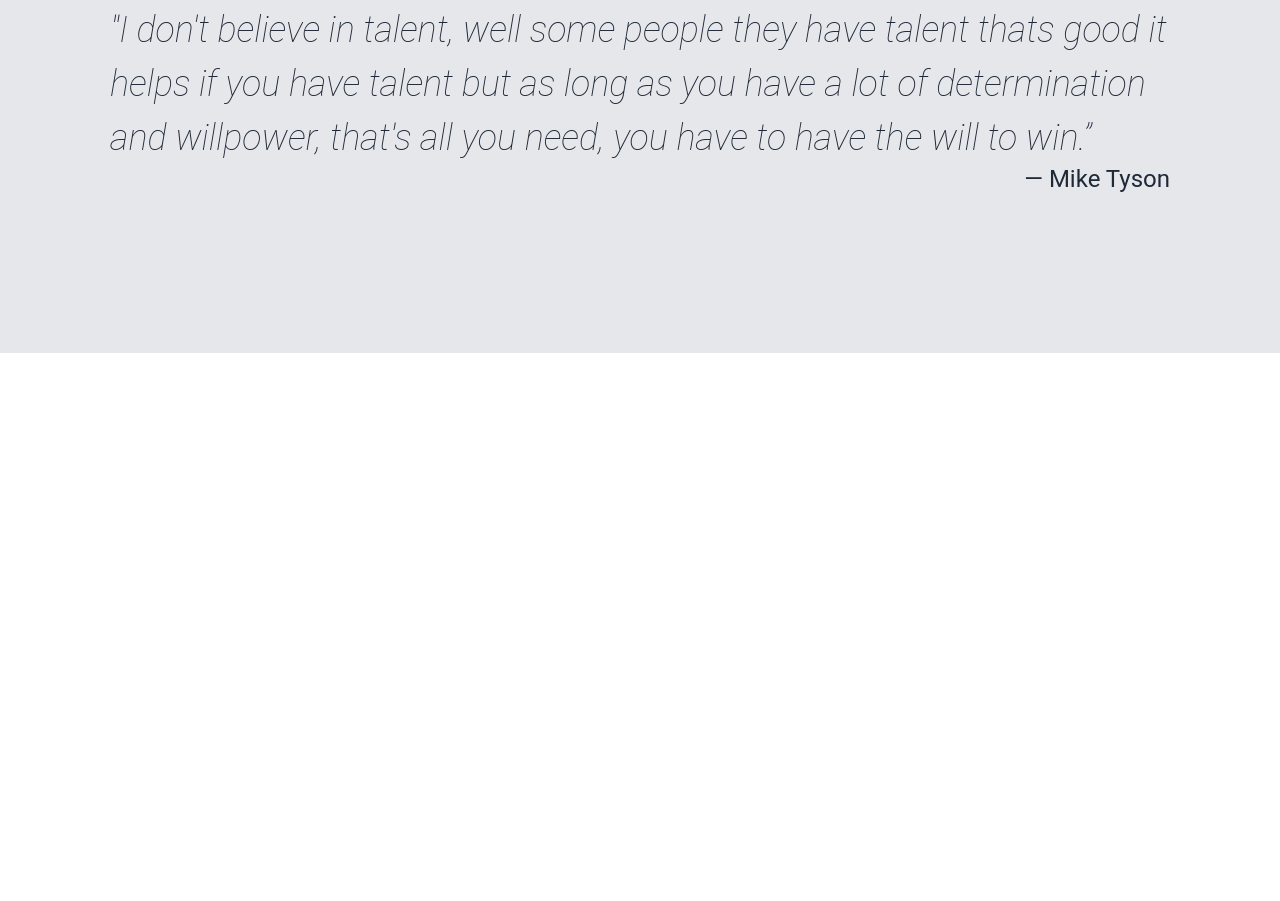
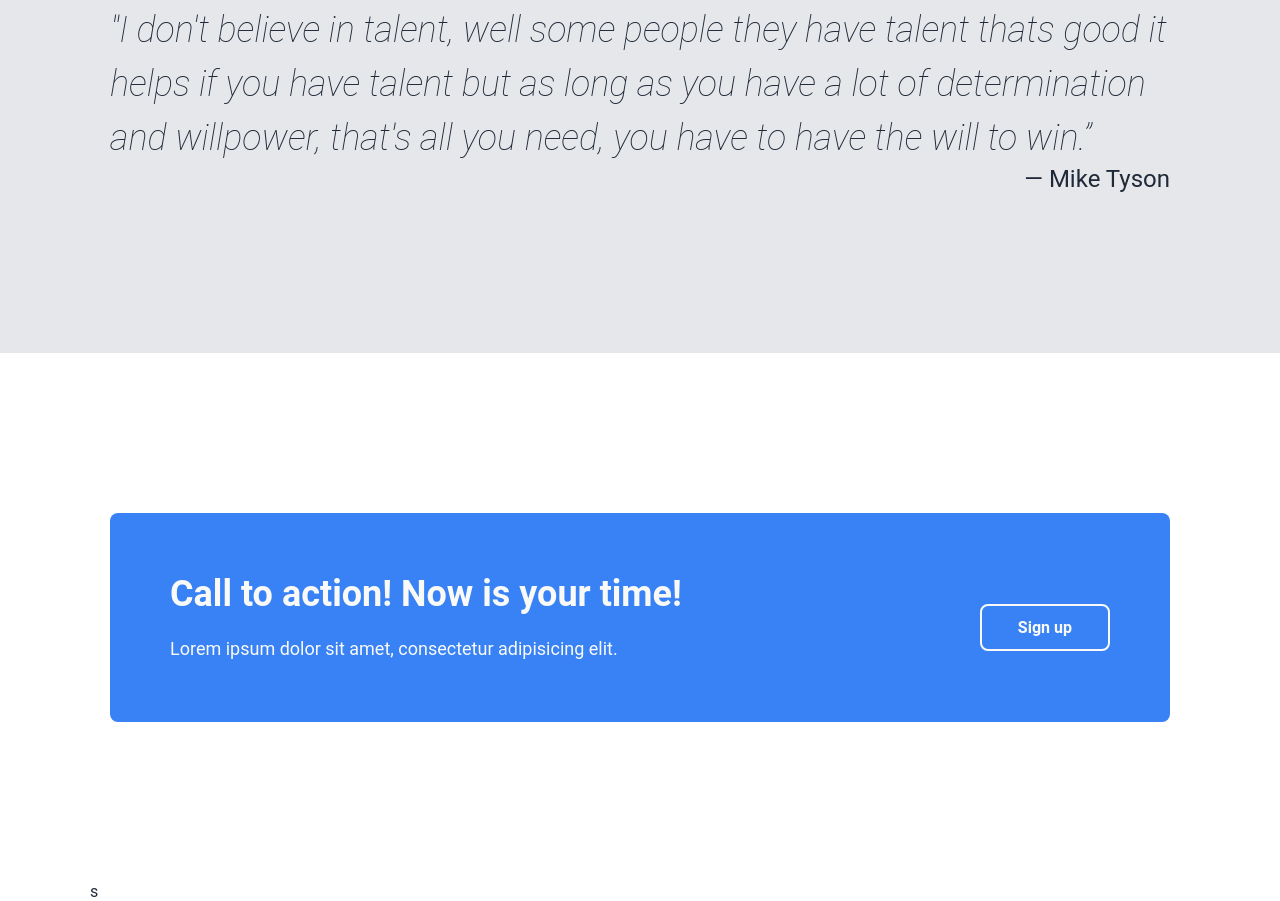
Before and after one commit to WiesdeMunck/Odin-ass-portfolio, a plain HTML site: page index.html in a window 1280 px wide. Shown: the part 1621-2522 px from the top of the page. Before the commit the page ends 1974 px from the top, so only its background shows below. Drawn offline with Linux system fonts and the light colour scheme.

Commit message:
the cta section and secondary button

```diff
--- a/index.html
+++ b/index.html
@@ -34,7 +34,7 @@
                 <h1>this website is awesome</h1>
                 <p>Lorem ipsum, dolor sit amet consectetur adipisicing elit. Ab illum deleniti nesciunt architecto,
                     repudiandae numquam consequatur?</p>
-                <a class="primaryButton" href="">sign up</a>
+                <a class="primaryButton" href="">Sign up</a>
             </div>
         </section>
         <section class="blog">
@@ -64,9 +64,18 @@
                 <figcaption>— Mike Tyson</figcaption>
             </figure>
         </section>
+        <section class="cta">
+            <div>
+                <div>
+                    <h2>Call to action! Now is your time!</h2>
+                    <p>Lorem ipsum dolor sit amet, consectetur adipisicing elit.</p>
+                </div>
+                <a class="secondaryButton"href="#">Sign up</a>
+            </div>
+        </section>
     </main>
     <footer>
-
+        s
     </footer>
 </body>
 
--- a/styles/style.css
+++ b/styles/style.css
@@ -46,7 +46,6 @@ html {
 h1 {
     font-size: 48px;
     font-weight: 800;
-    color: var(--grey-1-color);
 }
 
 h1, h2, h3 {
@@ -55,7 +54,6 @@ h1, h2, h3 {
 
 h2 {
     font-size: 36px;
-    color: var(--dark-blue-color);
 }
 
 p {
@@ -104,9 +102,20 @@ header nav img {
     text-decoration: none;
     padding: 12px 36px;
     font-weight: 600;
-    background-color: var(--blue-1-color);
+    background-color:var(--blue-1-color);
     border-radius: 8px;
     display: inline-block;
+    margin-top: 20px;
+}
+
+.secondaryButton {
+    text-decoration: none;
+    padding: 12px 36px;
+    font-weight: 600;
+    border: 2px solid var(--grey-1-color);
+    color: var(--grey-1-color);
+    border-radius: 8px;
+    display: flex;
     margin-top: 20px;
 }
 
@@ -231,3 +240,18 @@ section.bigQuote figcaption {
     font-weight: 400;
     text-align: right;
 }
+
+/* Cta section */
+
+section.cta {
+    color: var(--grey-1-color);
+    display: flex;
+}
+
+section.cta > div {
+    background-color: #3882f5;
+    padding: 60px;
+    border-radius: 8px;
+    display: flex;
+    align-items:  center;
+}
```
